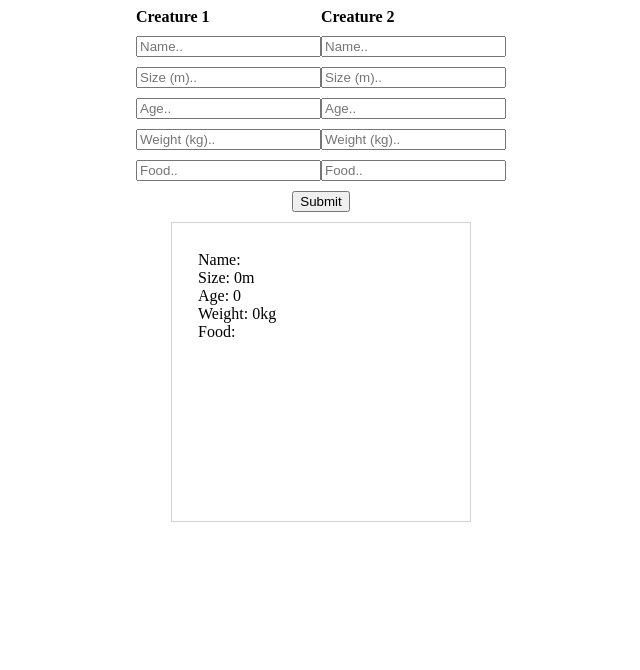
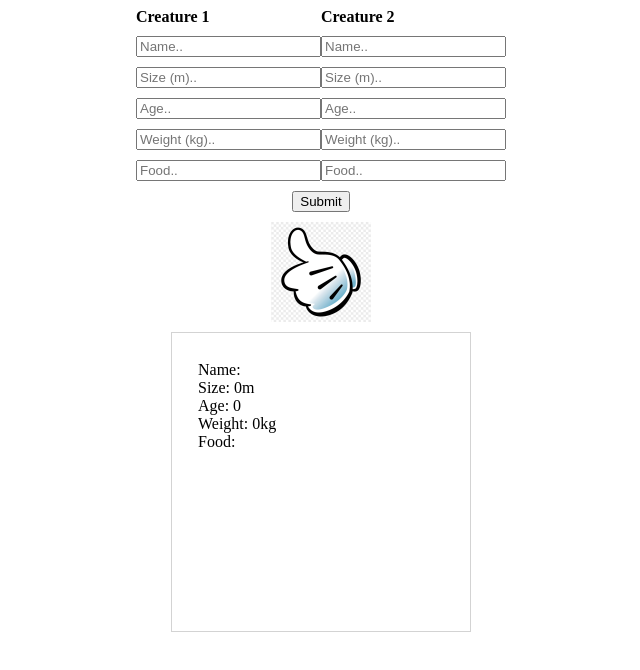
Before and after one commit to df1928401/creature-creator, a plain HTML site: page index.html in a window 1280 px wide. Both pictures are taken after a click on the button "Submit". Shown: the whole page, without its empty margins (319-959 px from the left). Drawn offline with Linux system fonts and the light colour scheme.

Commit message:
Add files via upload

```diff
--- a/index.html
+++ b/index.html
@@ -17,6 +17,7 @@
         </div>
         <div class='post'>
             <input type='button' class='run-button' value='Submit'/>
+            <img class='success-graphic' src='thumbsup.png'/>
             <div class='output'>
             </div>
         </div>
--- a/main.css
+++ b/main.css
@@ -37,3 +37,9 @@ html, body {
     padding: 10px;
     white-space: pre-wrap;
 }
+
+.success-graphic {
+    display: none;
+    width: 100px;
+    height: 100px;
+}
--- a/main.js
+++ b/main.js
@@ -43,6 +43,8 @@ document.querySelector('.run-button')?.addEventListener('click', event => {
     Weight: ${Number(creature1.age.value) + Number(creature2.age.value)}kg
     Food: ${[creature1.food.value, creature2.food.value][Math.floor(Math.random() * 2)]}
     `;
+    let image = document.querySelector('.success-graphic');
+    image.style.display = 'block';
 });
 /**
  * Utility function to mix two strings together by putting the second one in the middle of the first one
```
Also changed, not shown: thumbsup.png (added), 1 other file.
